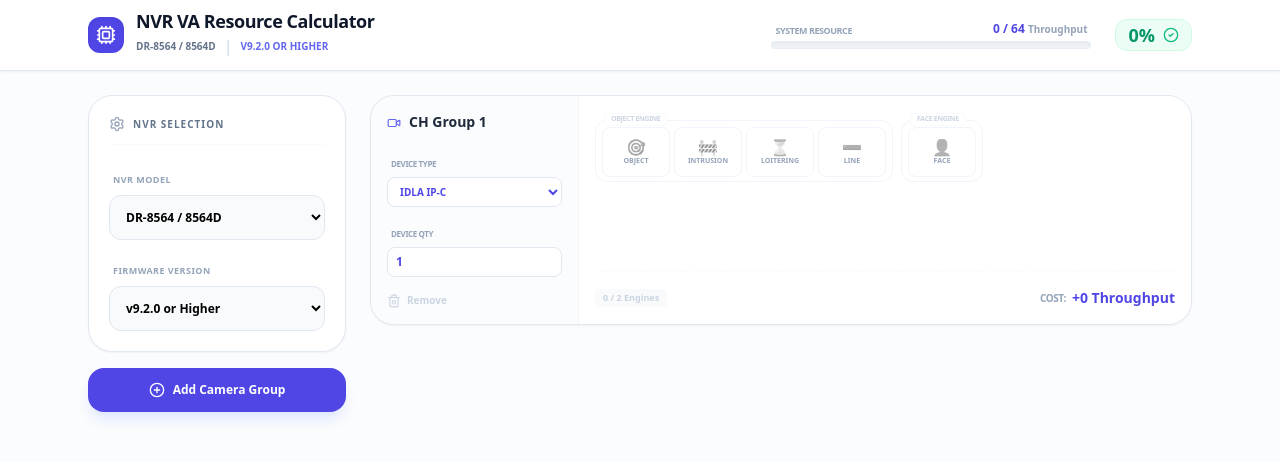
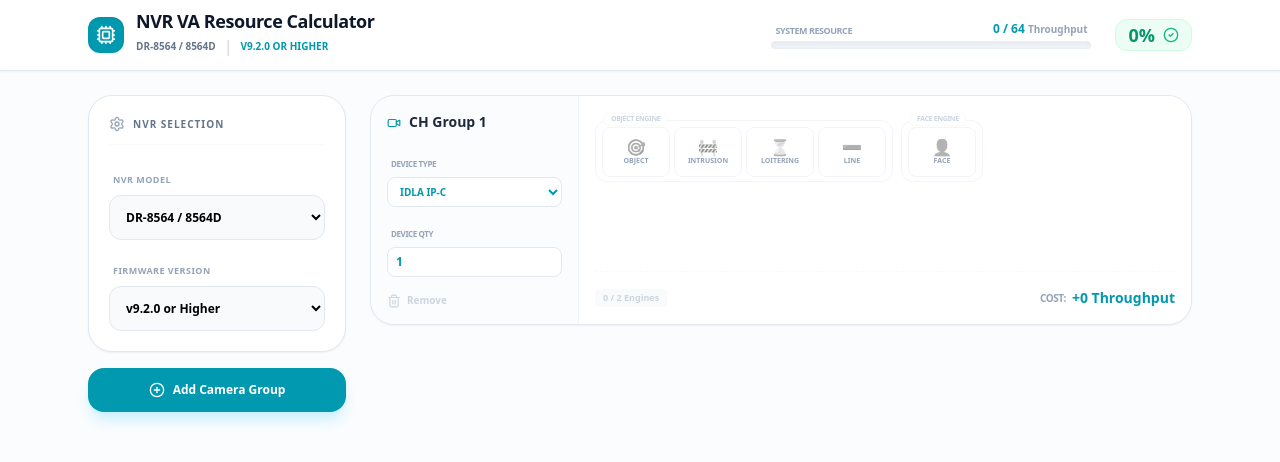
Before and after one commit to parksy1001/nvr-va-calculator, a React (Create React App) app: page / in a window 1280 px wide. Shown: the top 462 px of the page. Built offline with nearby package versions, Linux system fonts and the light colour scheme.

Commit message:
🎨 Modify Color: Indigo -> Emerald

```diff
--- a/src/App.js
+++ b/src/App.js
@@ -25,7 +25,7 @@
     { model: "DR-6532P / -A", versions: [{ label: "v9.2.0 or Higher", units: 32 },{ label: "v9.1.0", units: 16 }, { label: "Below v9.0.0", units: 32 }] },
     { model: "DR-6516P / -A", versions: [{ label: "v9.2.0 or Higher", units: 16 },{ label: "v9.1.0", units: 16 }, { label: "Below v9.0.0", units: 16 }] },
     { model: "DR-6508P", versions: [{ label: "v9.2.0 or Higher", units: 8 },{ label: "v9.1.0", units: 16 }, { label: "Below v9.0.0", units: 8 }] },
-    { model: "DR-3516P ", versions: [{ label: "v9.2.0 or Higher", units: 16 },{ label: "v9.1.0", units: 8 }, { label: "Below v9.0.0", units: 16 }] },
+    { model: "DR-3516P ", versions: [{ label: "v9.1.0", units: 8 }, { label: "Below v9.0.0", units: 16 }] },
     { model: "DR-M216P", versions: [{ label: "v9.0.0 or 9.1.0", units: 16 }]},
     // Start Mod: NVR Firmware Version list
     { model: "DR-2516P / -A", versions: [{ label: "v9.1.0", units: 8 }, { label: "Below v9.0.0", units: 16 }] },
@@ -226,7 +226,7 @@
                     onClick={() => !isLocked && toggleFeature(group.id, feat.id)}
                     disabled={isLocked}
                     className={`p-1 rounded-lg border flex flex-col items-center justify-center gap-0.5 transition-all w-[68px] h-[50px] relative overflow-visible
-                        ${isSelected ? 'border-indigo-500 bg-indigo-50 text-indigo-700 shadow-sm z-10 ring-1 ring-indigo-500/20' :
+                        ${isSelected ? 'border-[#0099B0] bg-[#eaf7ff] text-[#0099B0] shadow-sm z-10 ring-1 ring-[#0099B0]/20' :
                           isLocked ? 'border-slate-100 bg-slate-50/50 cursor-not-allowed' :
                           'border-slate-100 bg-white text-slate-400 hover:border-slate-300 hover:text-slate-600'}`}>
 
@@ -258,13 +258,13 @@
     };
 
     return (
-        <div className={`min-h-screen font-sans transition-colors duration-300 ${isOverloaded ? 'bg-red-50' : 'bg-slate-50/50'}`}>
+        <div className={`min-h-screen transition-colors duration-300 ${isOverloaded ? 'bg-red-50' : 'bg-slate-50/50'}`}>
             <header className={`sticky top-0 z-50 w-full backdrop-blur-md transition-all duration-500 border-b
                 ${isOverloaded ? 'bg-white/95 border-red-200 shadow-red-100 shadow-lg' : 'bg-white/90 border-slate-200 shadow-sm'}`}>
               <div className="max-w-6xl mx-auto px-4 md:px-6 py-3 flex flex-col md:flex-row items-center justify-between gap-4">
                 <div className="flex items-center gap-3">
                   <div className={`p-2 rounded-xl shadow-inner flex items-center justify-center transition-colors
-                      ${isOverloaded ? 'bg-red-500 text-white animate-pulse' : 'bg-indigo-600 text-white'}`}>
+                      ${isOverloaded ? 'bg-red-500 text-white animate-pulse' : 'bg-[#0099B0] text-white'}`}>
                       {isOverloaded ? <AlertTriangle className="w-5 h-5" /> : <Cpu className="w-5 h-5" />}
                   </div>
                   <div>
@@ -274,7 +274,7 @@
                     <div className="flex items-center gap-2 mt-1">
                       <span className="text-[10px] font-bold text-slate-500 uppercase">{NVR_MODELS[selectedModelIdx].model}</span>
                       <span className="text-slate-300">|</span>
-                      <span className="text-[10px] font-bold text-indigo-500 uppercase">{currentNVR.label}</span>
+                      <span className="text-[10px] font-bold text-[#0099B0] uppercase">{currentNVR.label}</span>
                     </div>
                   </div>
                 </div>
@@ -285,13 +285,13 @@
                       <span className={`text-[9px] font-black uppercase tracking-tighter ${isOverloaded ? 'text-red-500' : 'text-slate-400'}`}>
                         {isOverloaded ? 'CRITICAL OVERLOAD' : 'System Resource'}
                       </span>
-                      <span className={`text-xs font-black tabular-nums ${isOverloaded ? 'text-red-600' : 'text-indigo-600'}`}>
+                      <span className={`text-xs font-black tabular-nums ${isOverloaded ? 'text-red-600' : 'text-[#0099B0]'}`}>
                         {totals.units} / {currentNVR.units} <span className="text-[10px] text-slate-400">Throughput</span>
                       </span>
                     </div>
                     <div className="h-2 bg-slate-100 rounded-full overflow-hidden shadow-inner border border-slate-200/50 relative">
                         <div className={`h-full rounded-full transition-all duration-700 ease-out
-                            ${isOverloaded ? 'bg-red-500' : 'bg-indigo-500'}`}
+                            ${isOverloaded ? 'bg-red-500' : 'bg-[#0099B0]'}`}
                              style={{ width: `${Math.min((totals.units / currentNVR.units) * 100, 100)}%` }} />
                     </div>
                   </div>
@@ -317,21 +317,21 @@
                             <div className="space-y-4">
                                 <div className="space-y-1.5">
                                     <label className="text-[9px] font-bold text-slate-400 px-1 uppercase tracking-wider">NVR Model</label>
-                                    <select className="w-full p-3 bg-slate-50 border border-slate-200 rounded-xl text-xs font-bold outline-none hover:border-indigo-300 transition-colors"
+                                    <select className="w-full p-3 bg-slate-50 border border-slate-200 rounded-xl text-xs font-bold outline-none hover:border-[#0099B0] transition-colors"
                                         value={selectedModelIdx} onChange={e => { setSelectedModelIdx(Number(e.target.value))}}>
                                         {NVR_MODELS.map((m, idx) => <option key={idx} value={idx}>{m.model}</option>)}
                                     </select>
                                 </div>
                                 <div className="space-y-1.5">
                                     <label className="text-[9px] font-bold text-slate-400 px-1 uppercase tracking-wider">Firmware Version</label>
-                                    <select className="w-full p-3 bg-slate-50 border border-slate-200 rounded-xl text-xs font-bold outline-none hover:border-indigo-300 transition-colors"
+                                    <select className="w-full p-3 bg-slate-50 border border-slate-200 rounded-xl text-xs font-bold outline-none hover:border-[#0099B0] transition-colors"
                                         value={selectedVerIdx} onChange={e => setSelectedVerIdx(Number(e.target.value))}>
                                         {NVR_MODELS[selectedModelIdx].versions.map((v, idx) => <option key={idx} value={idx}>{v.label}</option>)}
                                     </select>
                                 </div>
                             </div>
                         </section>
-                        <button onClick={addGroup} className="w-full py-3.5 bg-indigo-600 hover:bg-indigo-700 text-white rounded-2xl font-black text-xs shadow-lg shadow-indigo-100 transition-all flex items-center justify-center gap-2 active:scale-95 group">
+                        <button onClick={addGroup} className="w-full py-3.5 bg-[#0099B0] hover:bg-[#0099B0] text-white rounded-2xl font-black text-xs shadow-lg shadow-[#c6efff] transition-all flex items-center justify-center gap-2 active:scale-95 group">
                             <PlusCircle className="w-4 h-4 group-hover:rotate-90 transition-transform" /> Add Camera Group
                         </button>
                     </aside>
@@ -358,15 +358,15 @@
                                     <div className="w-full md:w-52 bg-slate-50/50 p-4 border-b md:border-b-0 md:border-r border-slate-100 flex flex-col justify-between shrink-0">
                                         <div className="space-y-4">
                                             <div className="flex items-center gap-2">
-                                                <Video className="w-4 h-4 text-indigo-500" />
+                                                <Video className="w-4 h-4 text-[#0099B0]" />
                                                 <input type="text" value={group.name} onChange={e => updateGroup(group.id, 'name', e.target.value)}
-                                                    className="bg-transparent font-black text-sm text-slate-800 outline-none w-full border-b border-transparent focus:border-indigo-300" />
+                                                    className="bg-transparent font-black text-sm text-slate-800 outline-none w-full border-b border-transparent focus:border-[#0099B0]" />
                                             </div>
                                             <div className="space-y-3">
                                                 <div className="space-y-1">
                                                     <span className="text-[8px] font-black text-slate-400 uppercase tracking-tighter ml-1">Device Type</span>
                                                     <select value={group.typeId} onChange={e => updateGroup(group.id, 'typeId', e.target.value)}
-                                                        className="w-full bg-white px-2 py-1.5 rounded-lg border border-slate-200 text-[10px] font-bold text-indigo-600 outline-none">
+                                                        className="w-full bg-white px-2 py-1.5 rounded-lg border border-slate-200 text-[10px] font-bold text-[#0099B0] outline-none">
                                                         {Object.entries(CAMERA_TYPES).map(([id, t]) => {
                                                             const isDisabled = t.minFw === "v9.1.0+" && isOldFirmware;
                                                             return <option key={id} value={id} disabled={isDisabled}>{t.label} {isDisabled ? '(v9.1.0 + Only)' : ''}</option>
@@ -376,7 +376,7 @@
                                                 <div className="space-y-1">
                                                     <span className="text-[8px] font-black text-slate-400 uppercase tracking-tighter ml-1">Device Qty</span>
                                                     <input type="number" min="1" value={group.quantity} onChange={e => updateGroup(group.id, 'quantity', parseInt(e.target.value) || 1)}
-                                                        className="w-full px-2 py-1.5 rounded-lg border border-slate-200 font-black text-xs text-indigo-600 outline-none" />
+                                                        className="w-full px-2 py-1.5 rounded-lg border border-slate-200 font-black text-xs text-[#0099B0] outline-none" />
                                                 </div>
                                             </div>
                                         </div>
@@ -392,7 +392,7 @@
                                             <div className="flex flex-wrap items-start gap-2">
                                                 {row1Keys.map(key => groupedFeatures[key] && (
                                                     <div key={key} className="border border-slate-100 rounded-xl p-1.5 pb-1 relative mt-2 group/engine transition-colors hover:border-slate-200">
-                                                        <span className="absolute -top-2 left-2 bg-white px-1.5 text-[7px] font-black text-slate-300 group-hover/engine:text-indigo-400 uppercase tracking-tighter border border-slate-50 rounded transition-colors">
+                                                        <span className="absolute -top-2 left-2 bg-white px-1.5 text-[7px] font-black text-slate-300 group-hover/engine:text-[#0099B0] uppercase tracking-tighter border border-slate-50 rounded transition-colors">
                                                             {ENGINE_LABELS[key]}
                                                         </span>
                                                         <div className="flex gap-1">
@@ -404,7 +404,7 @@
                                                 {/* BI Engines for DV-1304 */}
                                                 {biKeys.map(key => groupedFeatures[key] && (
                                                     <div key={key} className="border border-slate-100 rounded-xl p-1.5 pb-1 relative mt-2 group/engine transition-colors hover:border-slate-200">
-                                                        <span className="absolute -top-2 left-2 bg-white px-1.5 text-[7px] font-black text-slate-300 group-hover/engine:text-indigo-400 uppercase tracking-tighter border border-slate-50 rounded transition-colors">
+                                                        <span className="absolute -top-2 left-2 bg-white px-1.5 text-[7px] font-black text-slate-300 group-hover/engine:text-[#0099B0] uppercase tracking-tighter border border-slate-50 rounded transition-colors">
                                                             {ENGINE_LABELS[key]}
                                                         </span>
                                                         <div className="flex flex-wrap gap-1 max-w-[400px]">
@@ -418,7 +418,7 @@
                                             <div className="flex flex-wrap items-start gap-2">
                                                 {row2Keys.map(key => groupedFeatures[key] && (
                                                     <div key={key} className="border border-slate-100 rounded-xl p-1.5 pb-1 relative mt-2 group/engine transition-colors hover:border-slate-200">
-                                                        <span className="absolute -top-2 left-2 bg-white px-1.5 text-[7px] font-black text-slate-300 group-hover/engine:text-indigo-400 uppercase tracking-tighter border border-slate-50 rounded transition-colors">
+                                                        <span className="absolute -top-2 left-2 bg-white px-1.5 text-[7px] font-black text-slate-300 group-hover/engine:text-[#0099B0] uppercase tracking-tighter border border-slate-50 rounded transition-colors">
                                                             {ENGINE_LABELS[key]}
                                                         </span>
                                                         <div className="flex gap-1">
@@ -431,14 +431,14 @@
 
                                         <div className="pt-4 flex items-center justify-between gap-3 border-t border-slate-50 border-dashed mt-6">
                                             <div className="flex items-center gap-3">
-                                                <span className={`text-[9px] font-black px-2 py-0.5 rounded ${usage.enginesCount > 0 ? 'bg-indigo-50 text-indigo-600' : 'bg-slate-50 text-slate-300'}`}>
+                                                <span className={`text-[9px] font-black px-2 py-0.5 rounded ${usage.enginesCount > 0 ? 'bg-[#eaf7ff] text-[#0099B0]' : 'bg-slate-50 text-slate-300'}`}>
                                                     {usage.enginesCount} / {config.maxConcurrentEngines || '∞'} Engines
                                                 </span>
                                                 {config.limitOneFeature && <span className="text-[9px] font-black text-orange-500 bg-orange-50 px-2 py-0.5 rounded border border-orange-100 uppercase tracking-tighter">Single Select Mode</span>}
                                             </div>
                                             <div className="flex items-center gap-1.5">
                                                 <span className="text-[10px] font-bold text-slate-400 uppercase tracking-tighter">Cost:</span>
-                                                <span className="text-sm font-black text-indigo-600">+{usage.units} Throughput</span>
+                                                <span className="text-sm font-black text-[#0099B0]">+{usage.units} Throughput</span>
                                             </div>
                                         </div>
                                     </div>
```
